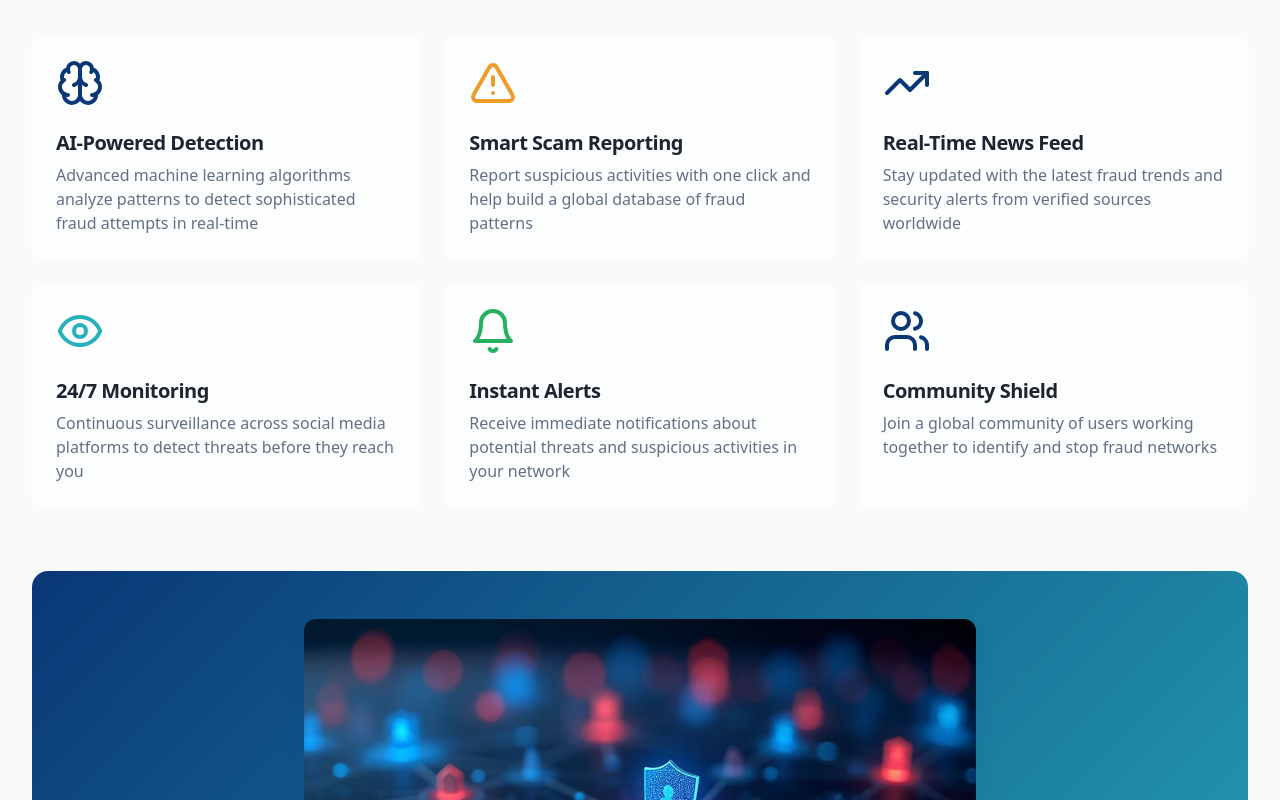
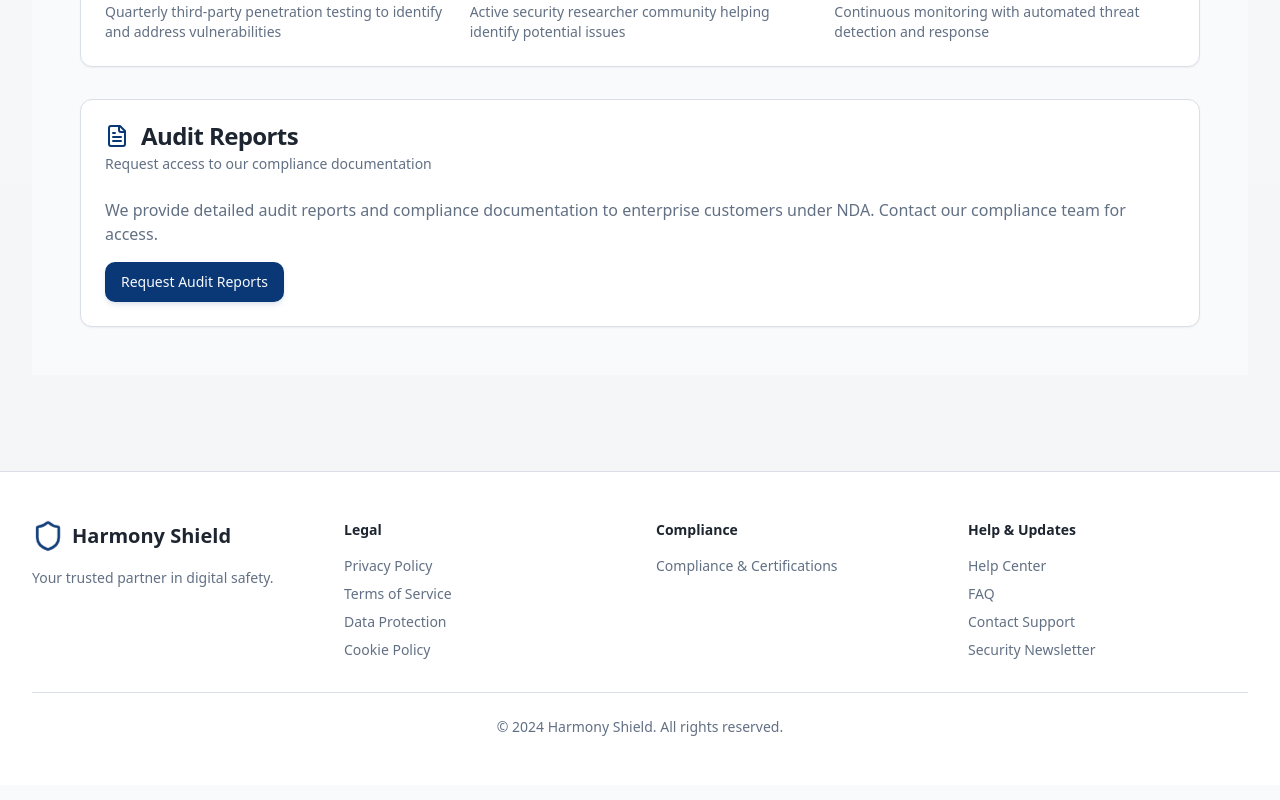
Before and after one commit to Helpshield/harmonyshield-ai, a React (Vite) app: page /gdpr in a window 1280 px wide. Before the commit this address led to /. Shown: the part 1080-1880 px from the top of the page. Built offline with nearby package versions, Linux system fonts and the light colour scheme.

Commit message:
Fix: Make new pages accessible via navigation

```diff
--- a/src/components/CompliancePage.tsx
+++ b/src/components/CompliancePage.tsx
@@ -3,11 +3,11 @@ import { Link } from "react-router-dom";
 import { Button } from "@/components/ui/button";
 import { Card, CardContent, CardDescription, CardHeader, CardTitle } from "@/components/ui/card";
 import { Badge } from "@/components/ui/badge";
-import { AppLayout } from "./AppLayout";
+import { PublicLayout } from "./PublicLayout";
 
 const CompliancePage = () => {
   return (
-    <AppLayout>
+    <PublicLayout>
       <div className="min-h-screen bg-background">
         <div className="container mx-auto px-4 py-12 max-w-6xl">
           <div className="mb-8">
@@ -194,7 +194,7 @@ const CompliancePage = () => {
           </Card>
         </div>
       </div>
-    </AppLayout>
+    </PublicLayout>
   );
 };
 
--- a/src/components/ContactSupportPage.tsx
+++ b/src/components/ContactSupportPage.tsx
@@ -6,7 +6,7 @@ import { Textarea } from "@/components/ui/textarea";
 import { Label } from "@/components/ui/label";
 import { Select, SelectContent, SelectItem, SelectTrigger, SelectValue } from "@/components/ui/select";
 import { Card, CardContent, CardDescription, CardHeader, CardTitle } from "@/components/ui/card";
-import { AppLayout } from "./AppLayout";
+import { PublicLayout } from "./PublicLayout";
 import { useState } from "react";
 import { toast } from "sonner";
 
@@ -26,7 +26,7 @@ const ContactSupportPage = () => {
   };
 
   return (
-    <AppLayout>
+    <PublicLayout>
       <div className="min-h-screen bg-background">
         <div className="container mx-auto px-4 py-12 max-w-6xl">
           <div className="mb-8">
@@ -218,7 +218,7 @@ const ContactSupportPage = () => {
           </div>
         </div>
       </div>
-    </AppLayout>
+    </PublicLayout>
   );
 };
 
--- a/src/components/CookiePolicyPage.tsx
+++ b/src/components/CookiePolicyPage.tsx
@@ -1,11 +1,11 @@
+import { PublicLayout } from './PublicLayout';
 import { Cookie, Shield, Settings, Info } from "lucide-react";
 import { Link } from "react-router-dom";
 import { Button } from "@/components/ui/button";
-import { AppLayout } from "./AppLayout";
 
 const CookiePolicyPage = () => {
   return (
-    <AppLayout>
+    <PublicLayout>
       <div className="min-h-screen bg-background">
         <div className="container mx-auto px-4 py-12 max-w-4xl">
           <div className="mb-8">
@@ -128,7 +128,7 @@ const CookiePolicyPage = () => {
           </div>
         </div>
       </div>
-    </AppLayout>
+    </PublicLayout>
   );
 };
 
--- a/src/components/DataProtectionPage.tsx
+++ b/src/components/DataProtectionPage.tsx
@@ -1,11 +1,11 @@
+import { PublicLayout } from './PublicLayout';
 import { Shield, Lock, Database, Eye, FileText, UserCheck } from "lucide-react";
 import { Link } from "react-router-dom";
 import { Button } from "@/components/ui/button";
-import { AppLayout } from "./AppLayout";
 
 const DataProtectionPage = () => {
   return (
-    <AppLayout>
+    <PublicLayout>
       <div className="min-h-screen bg-background">
         <div className="container mx-auto px-4 py-12 max-w-4xl">
           <div className="mb-8">
@@ -107,7 +107,7 @@ const DataProtectionPage = () => {
           </div>
         </div>
       </div>
-    </AppLayout>
+    </PublicLayout>
   );
 };
 
--- a/src/components/FAQPage.tsx
+++ b/src/components/FAQPage.tsx
@@ -7,7 +7,7 @@ import {
   AccordionItem,
   AccordionTrigger,
 } from "@/components/ui/accordion";
-import { AppLayout } from "./AppLayout";
+import { PublicLayout } from "./PublicLayout";
 
 const FAQPage = () => {
   const faqs = [
@@ -136,7 +136,7 @@ const FAQPage = () => {
   ];
 
   return (
-    <AppLayout>
+    <PublicLayout>
       <div className="min-h-screen bg-background">
         <div className="container mx-auto px-4 py-12 max-w-4xl">
           <div className="mb-8">
@@ -183,7 +183,7 @@ const FAQPage = () => {
           </div>
         </div>
       </div>
-    </AppLayout>
+    </PublicLayout>
   );
 };
 
--- a/src/components/HelpCenterPage.tsx
+++ b/src/components/HelpCenterPage.tsx
@@ -3,7 +3,7 @@ import { Link } from "react-router-dom";
 import { Button } from "@/components/ui/button";
 import { Input } from "@/components/ui/input";
 import { Card, CardContent, CardDescription, CardHeader, CardTitle } from "@/components/ui/card";
-import { AppLayout } from "./AppLayout";
+import { PublicLayout } from "./PublicLayout";
 
 const HelpCenterPage = () => {
   const helpCategories = [
@@ -54,7 +54,7 @@ const HelpCenterPage = () => {
   ];
 
   return (
-    <AppLayout>
+    <PublicLayout>
       <div className="min-h-screen bg-background">
         <div className="container mx-auto px-4 py-12 max-w-6xl">
           <div className="mb-12 text-center">
@@ -153,7 +153,7 @@ const HelpCenterPage = () => {
           </div>
         </div>
       </div>
-    </AppLayout>
+    </PublicLayout>
   );
 };
 
--- a/src/components/NewsletterPage.tsx
+++ b/src/components/NewsletterPage.tsx
@@ -5,7 +5,7 @@ import { Input } from "@/components/ui/input";
 import { Label } from "@/components/ui/label";
 import { Checkbox } from "@/components/ui/checkbox";
 import { Card, CardContent, CardDescription, CardHeader, CardTitle } from "@/components/ui/card";
-import { AppLayout } from "./AppLayout";
+import { PublicLayout } from "./PublicLayout";
 import { useState } from "react";
 import { toast } from "sonner";
 
@@ -25,7 +25,7 @@ const NewsletterPage = () => {
   };
 
   return (
-    <AppLayout>
+    <PublicLayout>
       <div className="min-h-screen bg-background">
         <div className="container mx-auto px-4 py-12 max-w-4xl">
           <div className="mb-8">
@@ -201,7 +201,7 @@ const NewsletterPage = () => {
           </div>
         </div>
       </div>
-    </AppLayout>
+    </PublicLayout>
   );
 };
 
--- /dev/null
+++ b/src/components/PublicLayout.tsx
@@ -0,0 +1,111 @@
+import React from 'react';
+import { Link } from 'react-router-dom';
+import { Button } from '@/components/ui/button';
+import { Logo } from '@/components/shared/Logo';
+
+interface PublicLayoutProps {
+  children: React.ReactNode;
+}
+
+export function PublicLayout({ children }: PublicLayoutProps) {
+  return (
+    <div className="min-h-screen bg-gradient-subtle">
+      {/* Navigation */}
+      <nav className="w-full px-4 sm:px-6 lg:px-8 py-4 sm:py-6 flex flex-col sm:flex-row justify-between items-center gap-4 max-w-7xl mx-auto border-b border-border bg-card/50 backdrop-blur-sm sticky top-0 z-50">
+        <Logo variant="default" size="md" linkTo="/" />
+        <div className="hidden md:flex items-center space-x-8">
+          <Link to="/#features" className="text-muted-foreground hover:text-foreground transition-colors">Features</Link>
+          <Link to="/#about" className="text-muted-foreground hover:text-foreground transition-colors">About</Link>
+          <Link to="/#testimonials" className="text-muted-foreground hover:text-foreground transition-colors">Reviews</Link>
+          <Link to="/#contact" className="text-muted-foreground hover:text-foreground transition-colors">Contact</Link>
+        </div>
+        <div className="flex items-center space-x-2 sm:space-x-4 w-full sm:w-auto">
+          <Link to="/auth" className="flex-1 sm:flex-initial">
+            <Button variant="ghost" className="w-full sm:w-auto text-sm sm:text-base">
+              Sign In
+            </Button>
+          </Link>
+          <Link to="/auth" className="flex-1 sm:flex-initial">
+            <Button variant="hero" className="w-full sm:w-auto text-sm sm:text-base">
+              Get Protected
+            </Button>
+          </Link>
+        </div>
+      </nav>
+
+      {/* Main Content */}
+      <main className="w-full px-4 sm:px-6 lg:px-8 py-8 max-w-7xl mx-auto">
+        {children}
+      </main>
+
+      {/* Footer */}
+      <footer className="bg-card py-8 sm:py-12 mt-16 border-t border-border">
+        <div className="w-full px-4 sm:px-6 lg:px-8 max-w-7xl mx-auto">
+          <div className="grid md:grid-cols-4 gap-8 mb-8">
+            {/* Company Info */}
+            <div className="md:col-span-1">
+              <Logo variant="default" size="md" linkTo="/" className="mb-4" />
+              <p className="text-muted-foreground text-sm">
+                Your trusted partner in digital safety.
+              </p>
+            </div>
+
+            {/* Legal Links */}
+            <div>
+              <h4 className="font-semibold text-foreground mb-4 text-sm">Legal</h4>
+              <div className="space-y-2">
+                <Link to="/privacy-policy" className="block text-sm text-muted-foreground hover:text-foreground transition-colors">
+                  Privacy Policy
+                </Link>
+                <Link to="/terms-of-service" className="block text-sm text-muted-foreground hover:text-foreground transition-colors">
+                  Terms of Service
+                </Link>
+                <Link to="/data-protection" className="block text-sm text-muted-foreground hover:text-foreground transition-colors">
+                  Data Protection
+                </Link>
+                <Link to="/cookie-policy" className="block text-sm text-muted-foreground hover:text-foreground transition-colors">
+                  Cookie Policy
+                </Link>
+              </div>
+            </div>
+
+            {/* Compliance Links */}
+            <div>
+              <h4 className="font-semibold text-foreground mb-4 text-sm">Compliance</h4>
+              <div className="space-y-2">
+                <Link to="/soc-compliance" className="block text-sm text-muted-foreground hover:text-foreground transition-colors">
+                  Compliance & Certifications
+                </Link>
+              </div>
+            </div>
+
+            {/* Help Links */}
+            <div>
+              <h4 className="font-semibold text-foreground mb-4 text-sm">Help & Updates</h4>
+              <div className="space-y-2">
+                <Link to="/help-center" className="block text-sm text-muted-foreground hover:text-foreground transition-colors">
+                  Help Center
+                </Link>
+                <Link to="/faq" className="block text-sm text-muted-foreground hover:text-foreground transition-colors">
+                  FAQ
+                </Link>
+                <Link to="/contact-support" className="block text-sm text-muted-foreground hover:text-foreground transition-colors">
+                  Contact Support
+                </Link>
+                <Link to="/newsletter" className="block text-sm text-muted-foreground hover:text-foreground transition-colors">
+                  Security Newsletter
+                </Link>
+              </div>
+            </div>
+          </div>
+
+          <div className="border-t border-border pt-6 text-center">
+            <p className="text-muted-foreground text-sm">
+              © 2024 Harmony Shield. All rights reserved.
+            </p>
+          </div>
+        </div>
+      </footer>
+    </div>
+  );
+}
```
